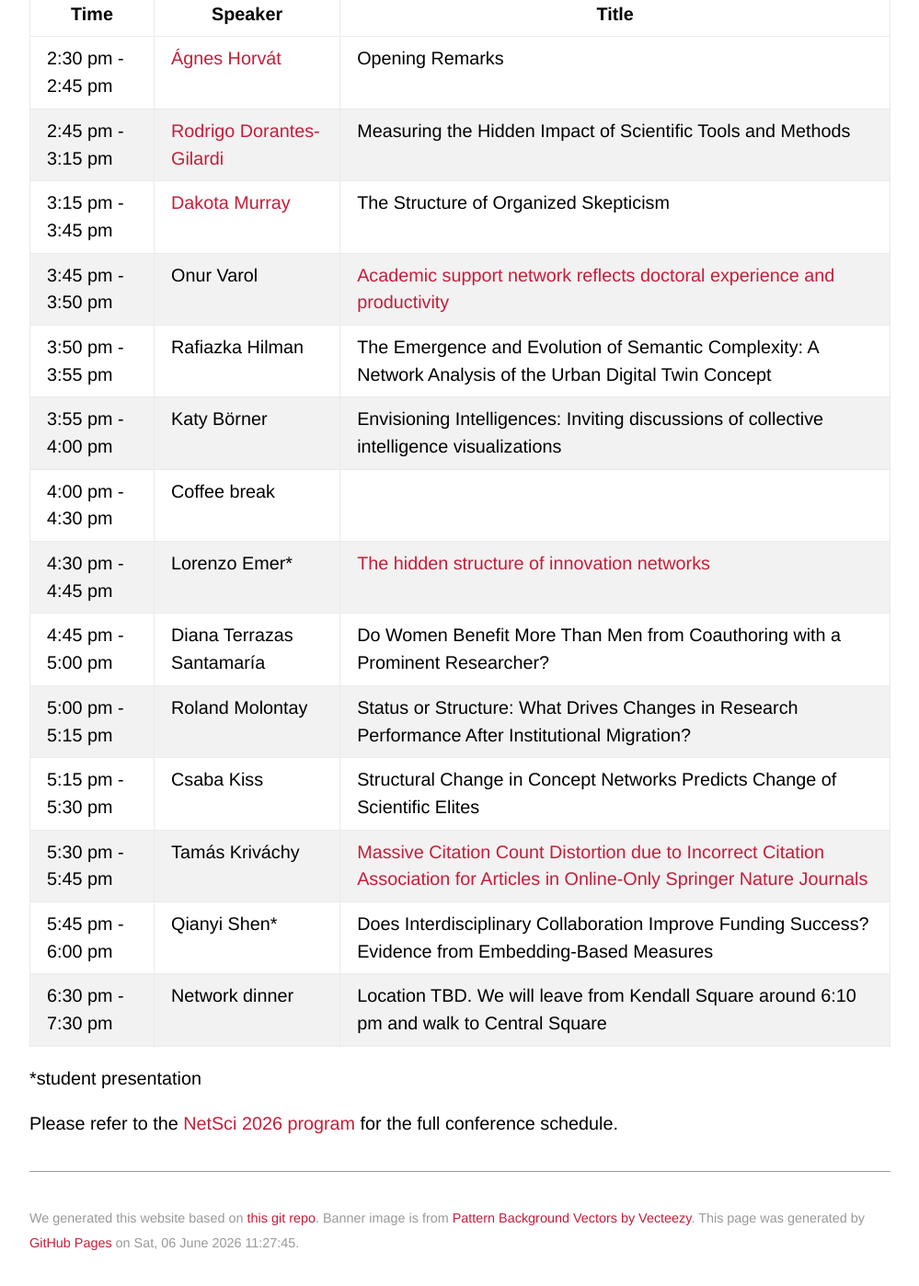
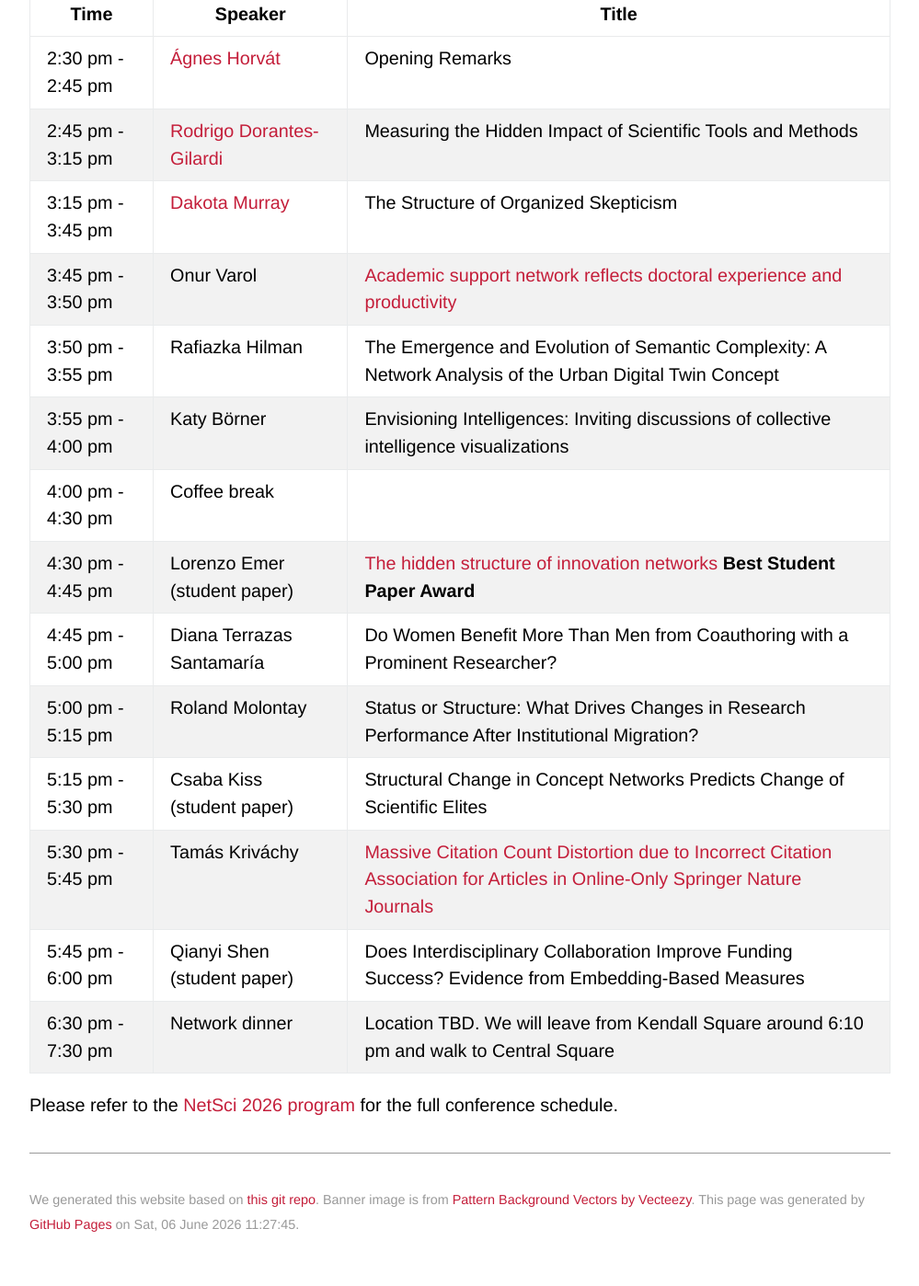
Before and after one commit to netscisci/netscisci.github.io, a Jekyll site: the page built from schedule.md, in a window 1280 px wide and 1400 px high, scrolled down 631 px. Shown: the whole window at 92% size, without its empty margins (140-1139 px from the left). Built offline with Jekyll 4.4.1, drawn with Linux system fonts in a browser that asks for light colours; some web fonts are replaced; our own code applies the rules of GitHub Pages for plain Markdown files.

Commit message:
Update schedule.md

```diff
--- a/schedule.md
+++ b/schedule.md
@@ -16,14 +16,12 @@ layout: default
 |3:50 pm - 3:55 pm|Rafiazka Hilman|The Emergence and Evolution of Semantic Complexity: A Network Analysis of the Urban Digital Twin Concept|
 |3:55 pm - 4:00 pm|Katy Börner|Envisioning Intelligences: Inviting discussions of collective intelligence visualizations|
 |4:00 pm - 4:30 pm|Coffee break||
-|4:30 pm - 4:45 pm|Lorenzo Emer*|[The hidden structure of innovation networks](https://arxiv.org/abs/2601.10224)|
+|4:30 pm - 4:45 pm|Lorenzo Emer (student paper)|[The hidden structure of innovation networks](https://arxiv.org/abs/2601.10224) **Best Student Paper Award**|
 |4:45 pm - 5:00 pm|Diana Terrazas Santamaría|Do Women Benefit More Than Men from Coauthoring with a Prominent Researcher?|
 |5:00 pm - 5:15 pm|Roland Molontay|Status or Structure: What Drives Changes in Research Performance After Institutional Migration?|
-|5:15 pm - 5:30 pm|Csaba Kiss|Structural Change in Concept Networks Predicts Change of Scientific Elites|
+|5:15 pm - 5:30 pm|Csaba Kiss (student paper)|Structural Change in Concept Networks Predicts Change of Scientific Elites|
 |5:30 pm - 5:45 pm|Tamás Kriváchy|[Massive Citation Count Distortion due to Incorrect Citation Association for Articles in Online-Only Springer Nature Journals](https://arxiv.org/abs/2511.01675)|
-|5:45 pm - 6:00 pm|Qianyi Shen*|Does Interdisciplinary Collaboration Improve Funding Success? Evidence from Embedding-Based Measures|
+|5:45 pm - 6:00 pm|Qianyi Shen (student paper)|Does Interdisciplinary Collaboration Improve Funding Success? Evidence from Embedding-Based Measures|
 |6:30 pm - 7:30 pm|Network dinner|Location TBD. We will leave from Kendall Square around 6:10 pm and walk to Central Square|
 
-*student presentation
-
 Please refer to the [NetSci 2026 program](https://www.netsci2026.com) for the full conference schedule.
```
